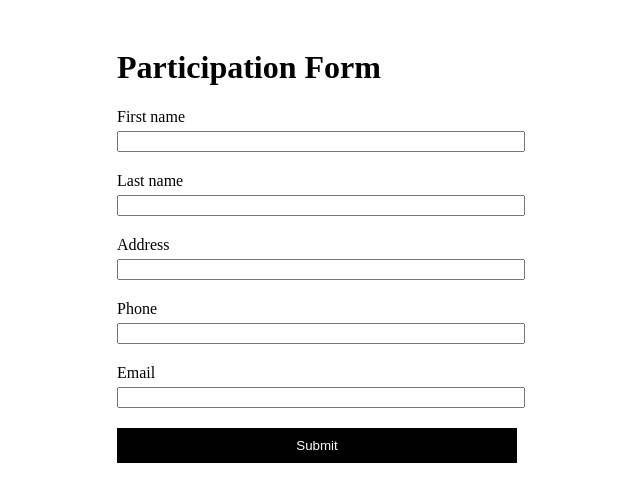
After one commit to yosraLR/SymfonyProject, a Symfony app: template templates/main/participation.html.twig in a window 1280 px wide. The commit adds this page. Shown: the top 502 px of the page, without its empty margins (323-963 px from the left). Run offline with Twig, Linux system fonts and the light colour scheme; the template is opened without the code that fills it, so the values that code supplies are empty; form fields are guessed from the names that the template uses; some libraries are stand-ins or nearby versions.

Commit message:
GiveawayController fix

```diff
--- /dev/null
+++ b/templates/main/participation.html.twig
@@ -0,0 +1,48 @@
+{% extends 'base_register.html.twig' %}
+
+{% block title %}Participation{% endblock %}
+
+{% block body %}
+    <div class="container">
+        <div class="row justify-content-center">
+            <div class="col-md-6">
+                <h1 class="text-center mb-4">Participation Form</h1>
+                {{ form_start(form) }}
+                <div class="form-group">
+                    {{ form_label(form.firstName) }}
+                    <div class="input-group">
+                        {{ form_widget(form.firstName, {'attr': {'class': 'form-control', 'style': 'width: 100%'}}) }}
+                    </div>
+                </div>
+                <div class="form-group">
+                    {{ form_label(form.lastName) }}
+                    <div class="input-group">
+                        {{ form_widget(form.lastName, {'attr': {'class': 'form-control', 'style': 'width: 100%'}}) }}
+                    </div>
+                </div>
+                <div class="form-group">
+                    {{ form_label(form.address) }}
+                    <div class="input-group">
+                        {{ form_widget(form.address, {'attr': {'class': 'form-control', 'style': 'width: 100%'}}) }}
+                    </div>
+                </div>
+                <div class="form-group">
+                    {{ form_label(form.phone) }}
+                    <div class="input-group">
+                        {{ form_widget(form.phone, {'attr': {'class': 'form-control', 'style': 'width: 100%'}}) }}
+                    </div>
+                </div>
+                <div class="form-group">
+                    {{ form_label(form.email) }}
+                    <div class="input-group">
+                        {{ form_widget(form.email, {'attr': {'class': 'form-control', 'style': 'width: 100%'}}) }}
+                    </div>
+                </div>
+                <div class="text-center mt-4">
+                    <button type="submit" class="btn btn-primary" style="width: 100%">Submit</button>
+                </div>
+                {{ form_end(form) }}
+            </div>
+        </div>
+    </div>
+{% endblock %}
```
Also changed, not shown: migrations/Version20230513222023.php (added, +41 -0 lines), src/Controller/GiveawayController.php (+9 -0 lines), src/Controller/ParticipationController.php (added, +48 -0 lines), src/Form/ParticipationType.php (added, +29 -0 lines), templates/main/index.html.twig (+8 -2 lines), public/assets/js/scripts.js, 1 other file.
